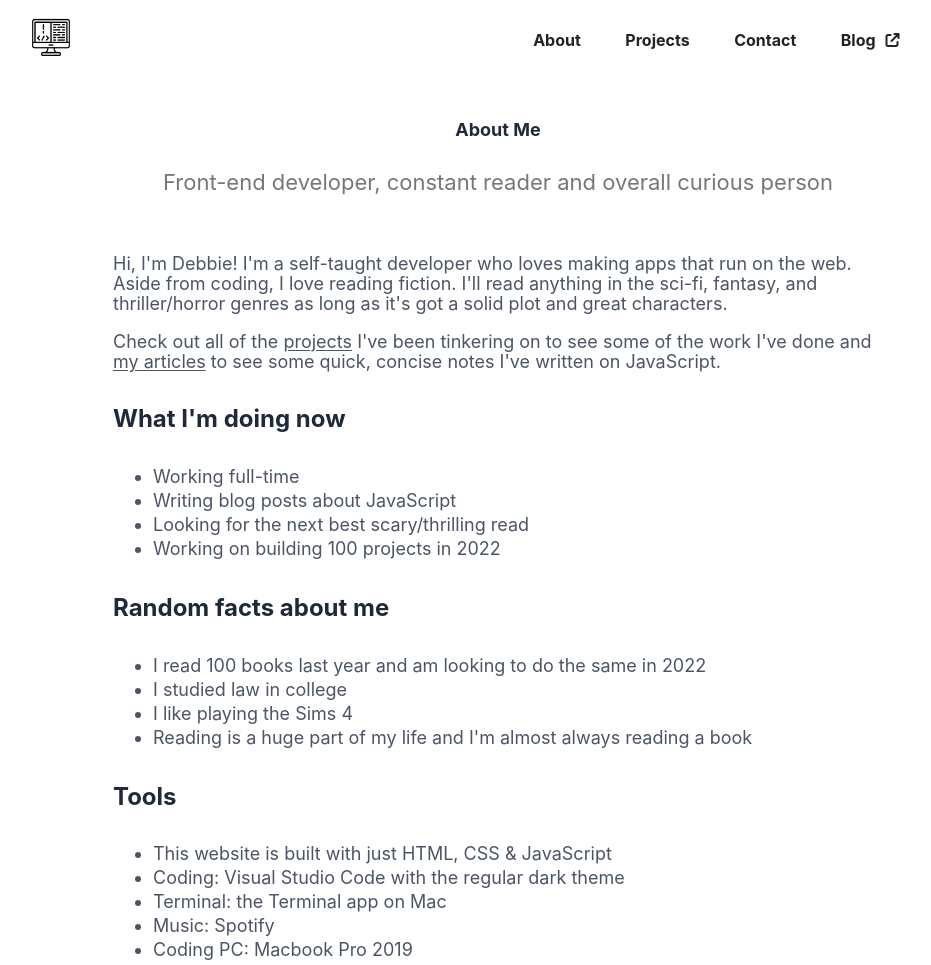
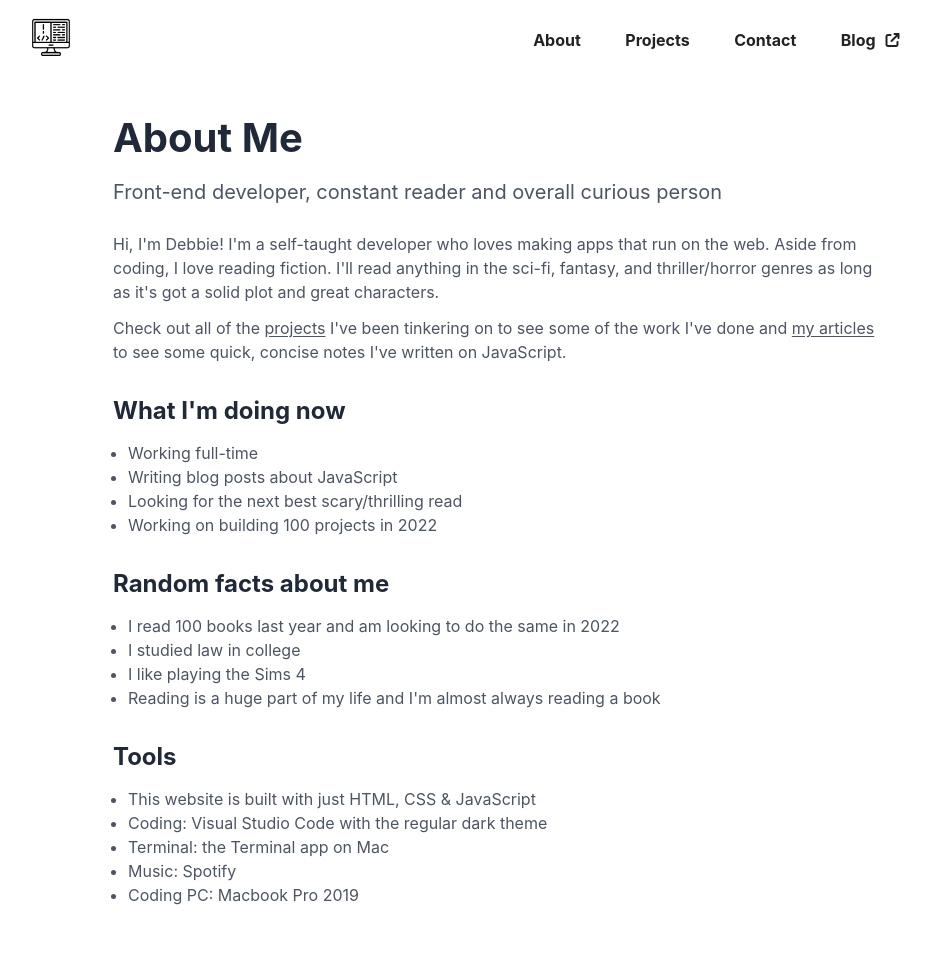
Before and after one commit to thatgirldorian/portfolio-website, a plain HTML site: page about.html in a window 1280 px wide. Shown: the top 965 px of the page, without its empty margins (167-1098 px from the left). Drawn offline with Linux system fonts and the light colour scheme.

Commit message:
Fixed the spacing issues for the about me page

```diff
--- a/about.html
+++ b/about.html
@@ -35,23 +35,30 @@
     <!-- About Me Content -->
 
     <section class="about-me">
+        <div class="about-hero">
             <h2>About Me</h2>
             <p id="about-description">Front-end developer, constant reader and overall curious person</p>
+        </div>
 
+    <div class="about-me-info">
         <p>Hi, I'm Debbie! I'm a self-taught developer who loves making apps that run on the web. Aside from coding, I love reading fiction. I'll read anything in the sci-fi, fantasy, and thriller/horror genres as long as it's got a solid plot and great characters.</p>
 
         <p>Check out all of the <a id="bio-link">projects</a> I've been tinkering on to see some of the work I've done and <a id="bio-link">my articles</a> to see some quick, concise notes I've written on JavaScript.</p>
+    </div>
 
+    <div class="about-me-box">
         <h4>What I'm doing now</h4>
-    <ul  class="about-me list">
+        <ul class="about-me list">
             <li>Working full-time</li>
             <li>Writing blog posts about JavaScript</li>
             <li>Looking for the next best scary/thrilling read</li>
             <li>Working on building 100 projects in 2022</li>
         </ul>
+    </div>
 
 
 
+    <div class="about-me-box">
         <h4>Random facts about me</h4>
         <ul  class="about-me list">
             <li>I read 100 books last year and am looking to do the same in 2022</li>
@@ -59,7 +66,10 @@
             <li>I like playing the Sims 4</li>
             <li>Reading is a huge part of my life and I'm almost always reading a book</li>
         </ul>
+    </div>
 
+
+    <div class="about-me-box">
         <h4>Tools</h4>
         <ul class="about-me list">
             <li>This website is built with just HTML, CSS & JavaScript</li>
@@ -68,6 +78,7 @@
             <li><span>Music</span>: Spotify</li>
             <li><span>Coding PC</span>: Macbook Pro 2019</li>
         </ul>
+    </div>
     </section>
 
 
--- a/style.css
+++ b/style.css
@@ -351,6 +351,7 @@ a {
 
 
 /* About Page Styles  */
+
 h2 {
     line-height: 20px;
     padding-top: 40px;
@@ -363,37 +364,66 @@ p {
     color: #4B5565;
 }
 
+.about-hero {
+    margin-bottom: 28px;
+}
+
 #bio-link {
     color: #4B5565;
     text-decoration: underline;
     text-underline-offset: 2px;
 }
 
+.about-me-info {
+    margin-bottom: 32px;
+}
+
+.about-me-info p:nth-child(2) {
+    margin: 0;
+}
+
 .about-me p {
     text-align: left;
-    font-size: 18px;
+    font-size: 16px;
+    line-height: 24px;
+    margin: 0;
+    margin-bottom: 12px;
 }
 
 .about-me h2 {
-    text-align: center;
+    font-size: 40px;
+    text-align: left;
     margin: 0 !important;
-    padding-bottom: 10px;
+    margin-bottom: 32px !important;
     color: #202939;
+    padding: 0;
 }
 
 .about-me h4 {
     font-size: 24px;
     color: #202939;
+    margin: 0;
+    text-align: left;
+    margin-bottom: 16px !important;
+}
+
+.about-me-box {
+    margin-bottom: 32px;
 }
 
 section {
     margin-left: 20px;
     margin-right: 20px;
-    padding-bottom: 20px;
+    padding-top: 48px;
+    padding-bottom: 72px;
 }
 
 .list {
     margin: 0 !important;
+}
+
+.about-me .list {
+    padding-left: 15px;
 }
 
 .list li {
@@ -403,16 +433,17 @@ section {
     text-align: left;
     list-style: disc;
     line-height: 24px !important;
-    font-size: 18px !important;
+    font-size: 16px !important;
     color: #4B5565;
 }
 
 
 #about-description {
-    font-size: 22px;
-    color: #777777;
-    padding-bottom: 40px;
-    text-align: center;
+    font-size: 20px;
+    color: #4B5565;
+    padding: 0;
+    margin: 0;
+    text-align: left;
 }
 
 
```
Lines whose indentation alone changed are shown as unchanged.
